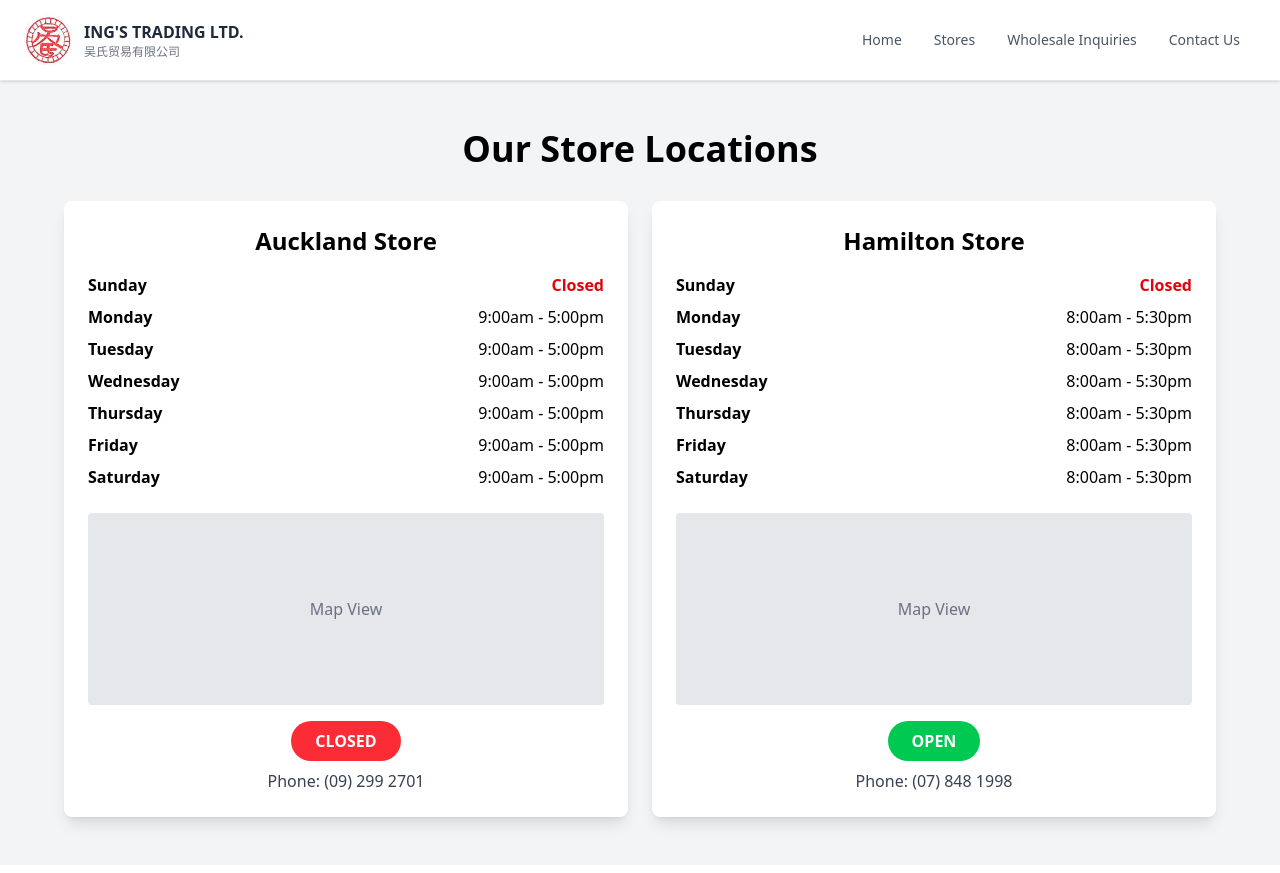
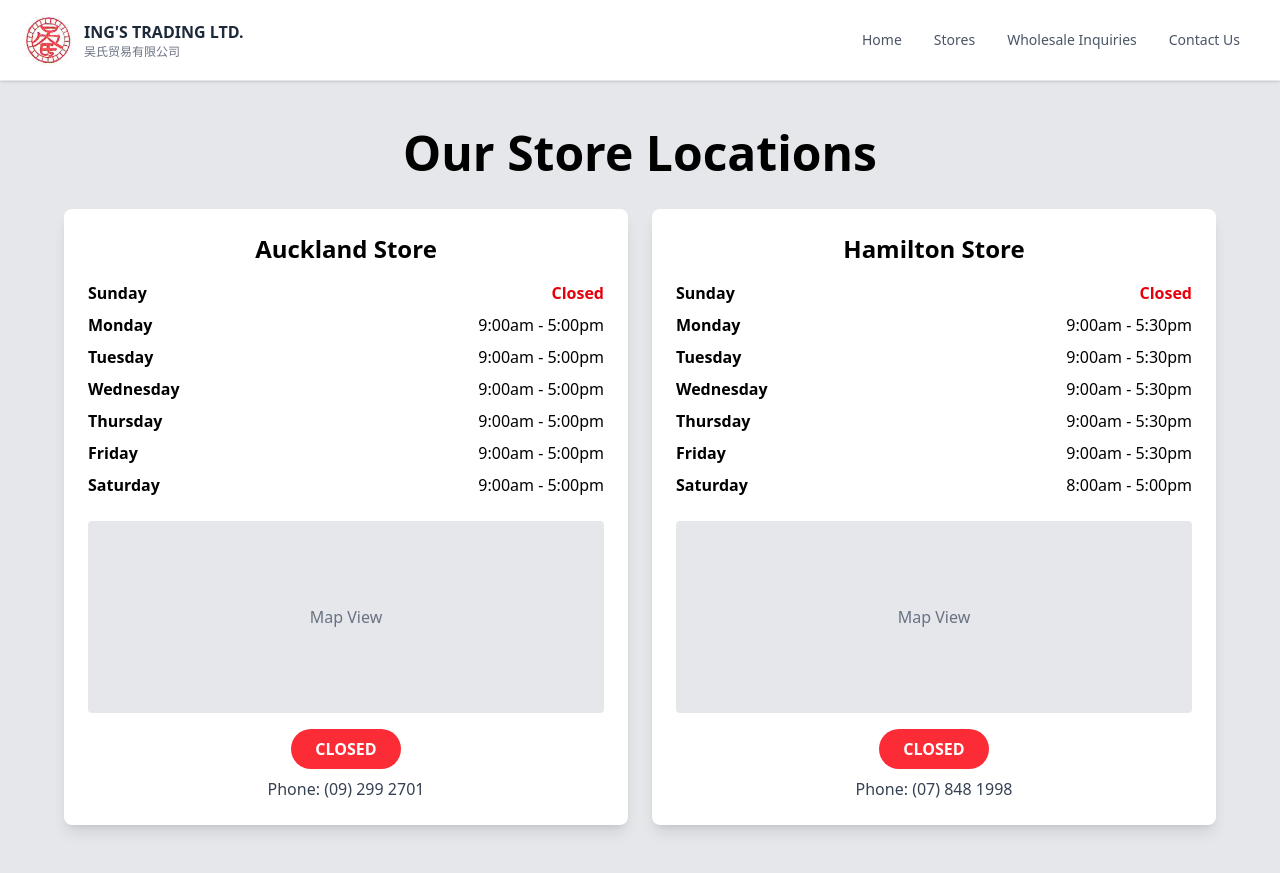
Before and after one commit to xipizy/ings-website, a React (Vite) app: page /stores in a window 1280 px wide. Built offline with nearby package versions, Linux system fonts and the light colour scheme.

Commit message:
Added open, closed, and closign soon status based on current time and store times.

```diff
--- a/src/components/stores.jsx
+++ b/src/components/stores.jsx
@@ -1,13 +1,64 @@
 import Navbar from './navbar'
+import { useEffect } from 'react';
+import { useState } from 'react';
 
 function Stores() {
+    const [aucklandState, setAucklandState] = useState(0);
+    const [hamiltonState, setHamiltonState] = useState(0);
+    // 0 == Closed, 1 == Open, 2 == Closing Soon
+
+    useEffect(() => {
+        const now = new Date();
+        const day = now.getDay();
+        const hour = now.getHours();
+        const minute = now.getMinutes();
+
+        if (day === 0) {
+            setAucklandState(0);
+            setHamiltonState(0);
+        } else {
+            // Auckland Store
+            if (hour >= 9 && hour < 16) {
+                setAucklandState(1);
+            } else if (hour >= 16 && hour < 17) {
+                setAucklandState(2);
+            } else {
+                setAucklandState(0);
+            }
+            // Hamilton Store
+            if (day === 6) {
+                if (hour >= 8 && hour < 16) {
+                    setHamiltonState(1);
+                } else if (hour >= 16 && hour < 17) {
+                    setHamiltonState(2);
+                } else {
+                    setHamiltonState(0);
+                }
+            } else {
+                if (hour >= 9 && hour <= 16) {
+                    if (hour === 16 && minute > 30) {
+                        setHamiltonState(2);
+                    } else {
+                        setHamiltonState(1);
+                    }
+                } else if (hour >= 17) {
+                    if (hour === 17 && minute < 30) {
+                        setHamiltonState(2);
+                    } else {
+                        setHamiltonState(0);
+                    }
+                }
+            }
+        }
+      }, []);
+
     return(
         <>
             <nav className="sticky top-0 z-2">
                 <Navbar/>
             </nav>
-            <div className="w-full bg-gray-100 py-12 px-4">
-            <h2 className="text-4xl font-bold text-center mb-8 text-black">Our Store Locations</h2>
+            <div className="w-full h-full bg-gray-200 py-12 px-4">
+            <h2 className="text-5xl font-bold text-center mb-8 text-black">Our Store Locations</h2>
 
             <div className="max-w-6xl mx-auto grid md:grid-cols-2 gap-6">
                 {/* Auckland Store */}
@@ -49,14 +100,14 @@
 
                     {/* Map placeholder */}
                     <div className="w-full h-48 bg-gray-200 rounded mb-4 flex items-center justify-center">
-                    <span className="text-gray-500">Map View</span>
+                        <span className="text-gray-500">Map View</span>
                     </div>
 
                     {/* Status and Phone */}
                     <div className="text-center">
-                    <div className="inline-block bg-red-500 text-white px-6 py-2 rounded-full font-bold mb-2">
-                        CLOSED
-                    </div>
+                        {aucklandState === 0 ? <div className="inline-block bg-red-500 text-white px-6 py-2 rounded-full font-bold mb-2">CLOSED</div> : null}
+                        {aucklandState === 1 ? <div className="inline-block bg-green-500 text-white px-6 py-2 rounded-full font-bold mb-2">OPEN</div> : null}
+                        {aucklandState === 2 ? <div className="inline-block bg-orange-400 text-white px-6 py-2 rounded-full font-bold mb-2">CLOSING SOON</div> : null}
                     <p className="text-gray-700">Phone: (09) 299 2701</p>
                     </div>
                 </div>
@@ -75,27 +126,27 @@
                     </div>
                     <div className="flex justify-between">
                         <span className="font-semibold text-black">Monday</span>
-                        <span className="text-black">8:00am - 5:30pm</span>
+                        <span className="text-black">9:00am - 5:30pm</span>
                     </div>
                     <div className="flex justify-between">
                         <span className="font-semibold text-black">Tuesday</span>
-                        <span className="text-black">8:00am - 5:30pm</span>
+                        <span className="text-black">9:00am - 5:30pm</span>
                     </div>
                     <div className="flex justify-between">
                         <span className="font-semibold text-black">Wednesday</span>
-                        <span className="text-black">8:00am - 5:30pm</span>
+                        <span className="text-black">9:00am - 5:30pm</span>
                     </div>
                     <div className="flex justify-between">
                         <span className="font-semibold text-black">Thursday</span>
-                        <span className="text-black">8:00am - 5:30pm</span>
+                        <span className="text-black">9:00am - 5:30pm</span>
                     </div>
                     <div className="flex justify-between">
                         <span className="font-semibold text-black">Friday</span>
-                        <span className="text-black">8:00am - 5:30pm</span>
+                        <span className="text-black">9:00am - 5:30pm</span>
                     </div>
                     <div className="flex justify-between">
                         <span className="font-semibold text-black">Saturday</span>
-                        <span className="text-black">8:00am - 5:30pm</span>
+                        <span className="text-black">8:00am - 5:00pm</span>
                     </div>
                     </div>
 
@@ -106,9 +157,9 @@
 
                     {/* Status and Phone */}
                     <div className="text-center">
-                    <div className="inline-block bg-green-500 text-white px-6 py-2 rounded-full font-bold mb-2">
-                        OPEN
-                    </div>
+                        {hamiltonState === 0 ? <div className="inline-block bg-red-500 text-white px-6 py-2 rounded-full font-bold mb-2">CLOSED</div> : null}
+                        {hamiltonState === 1 ? <div className="inline-block bg-green-500 text-white px-6 py-2 rounded-full font-bold mb-2">OPEN</div> : null}
+                        {hamiltonState === 2 ? <div className="inline-block bg-orange-400 text-white px-6 py-2 rounded-full font-bold mb-2">CLOSING SOON</div> : null}
                     <p className="text-gray-700">Phone: (07) 848 1998</p>
                     </div>
                 </div>
--- a/src/index.css
+++ b/src/index.css
@@ -5,7 +5,7 @@
 
   color-scheme: light dark;
   color: rgba(255, 255, 255, 0.87);
-  background-color: #242424;
+  background-color: rgb(229 231 235);;
 
   font-synthesis: none;
   text-rendering: optimizeLegibility;
```
